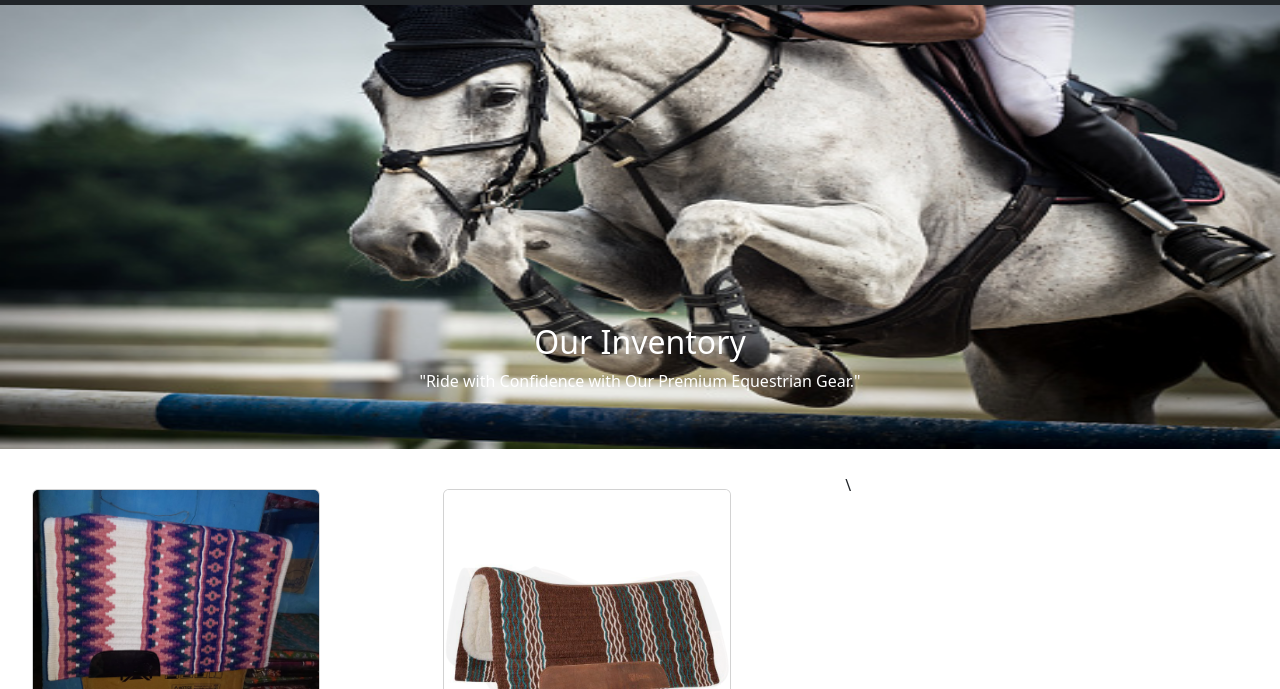
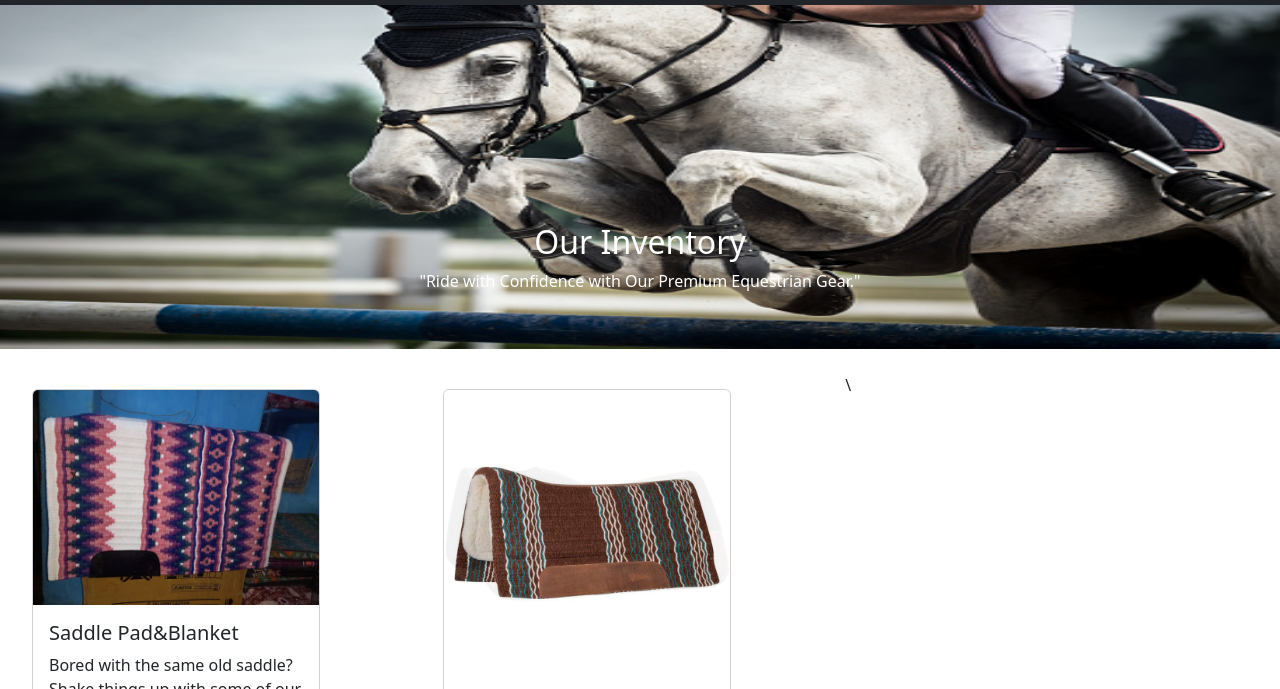
Before and after one commit to Danish-2709/DUA-EQUESTRIAN, a plain HTML site: page ourInventory.html in a window 1280 px wide. Shown: the part 51-740 px from the top of the page. Drawn offline with nearby package versions, Linux system fonts and the light colour scheme.

Commit message:
initial commit

```diff
--- a/ourInventory.html
+++ b/ourInventory.html
@@ -58,7 +58,7 @@
     <div id="carouselExampleDark" class="carousel carousel-dark slide" data-bs-ride="carousel"></div>
     <div class="carousel-inner">
       <div class="carousel-item active" data-bs-interval="10000">
-        <img src="download.jpg" height="500" class="d-block w-100" alt="...">
+        <img src="download.jpg" height="400" class="d-block w-100" alt="...">
         <div class="carousel-caption d-none d-md-block">
           <h2 style="color:white;">Our Inventory</h2>
           <p style="color:white;">"Ride with Confidence with Our Premium Equestrian Gear."</p>
```
